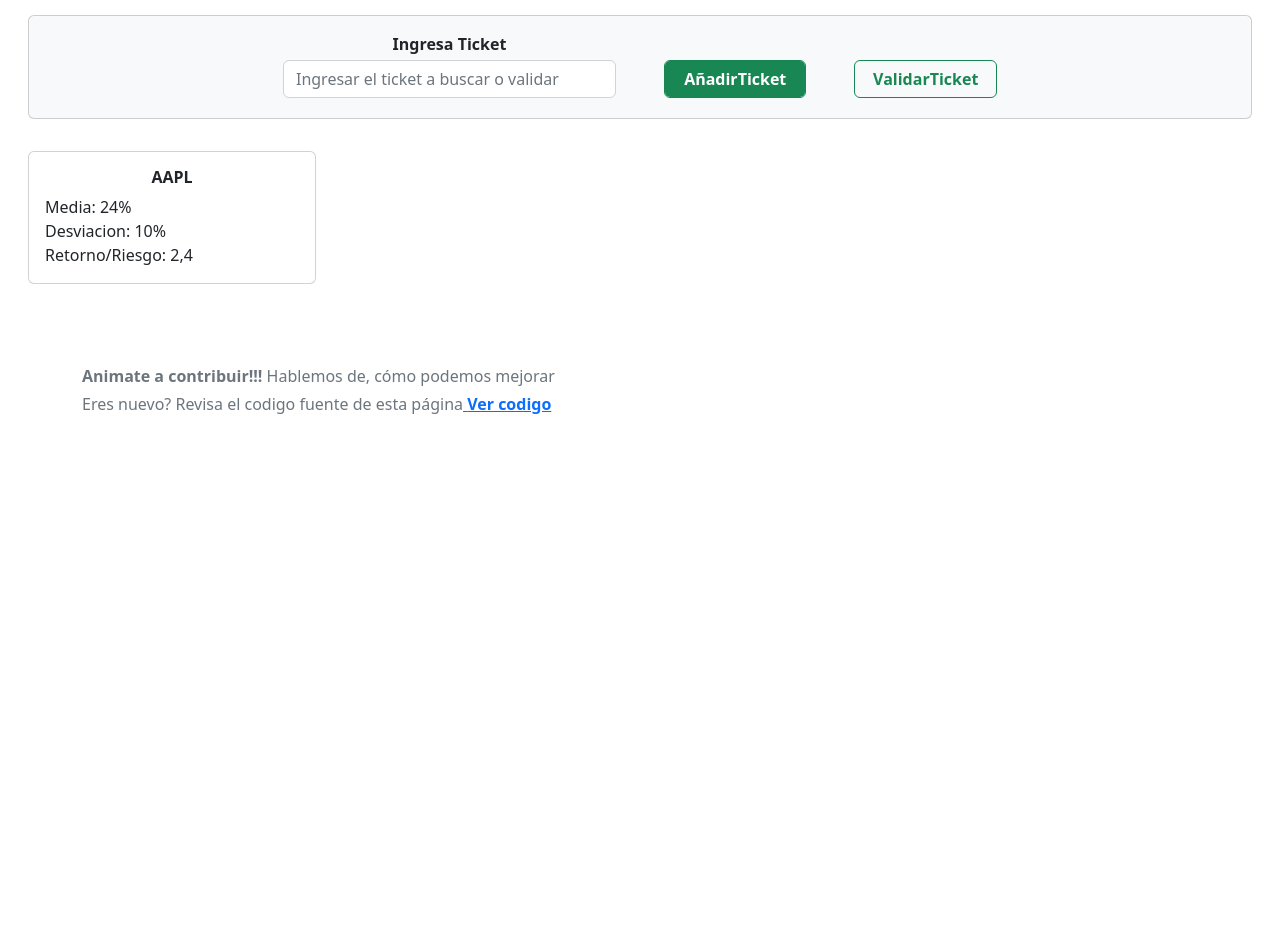
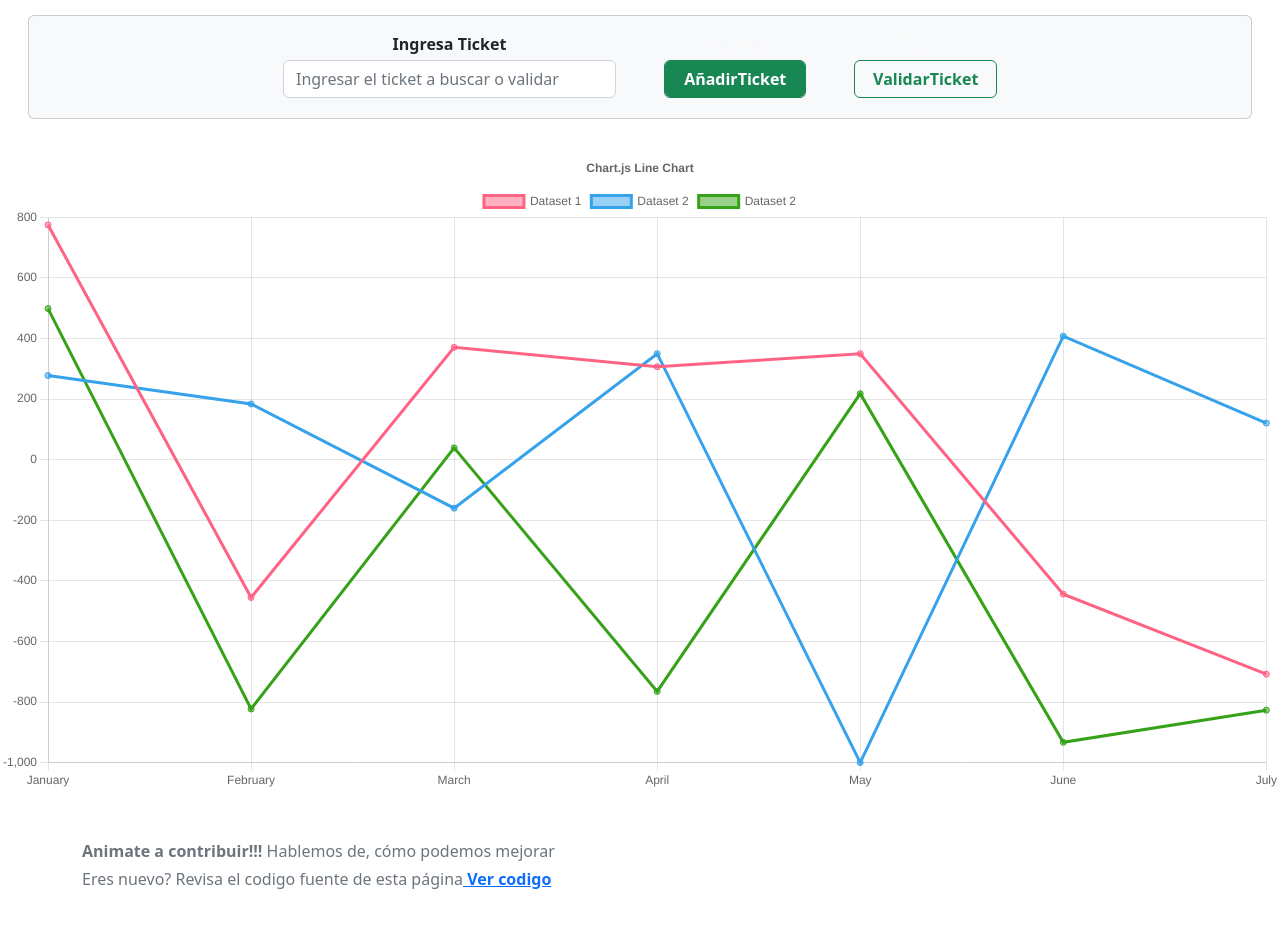
Before and after one commit to benchmarkco/front, a React (Vite) app: page /front/portfolio in a window 1280 px wide. Shown: the part 500-1428 px from the top of the page. Before the commit the page ends 964 px from the top, so only its background shows below. Built offline with nearby package versions, Linux system fonts and the light colour scheme.

Commit message:
chart js in project

```diff
--- a/package.json
+++ b/package.json
@@ -11,14 +11,17 @@
   },
   "dependencies": {
     "bootstrap": "^5.2.2",
+    "chart.js": "^3.9.1",
     "gh-pages": "^4.0.0",
     "react": "^18.2.0",
     "react-bootstrap": "^2.5.0",
+    "react-chartjs-2": "^4.3.1",
     "react-dom": "^18.2.0",
     "react-hook-form": "^7.36.1",
     "react-router-dom": "^6.4.1"
   },
   "devDependencies": {
+    "@faker-js/faker": "^7.6.0",
     "@types/react": "^18.0.17",
     "@types/react-dom": "^18.0.6",
     "@vitejs/plugin-react": "^2.1.0",
--- a/src/components/PortfolioOptimization/Portfolio.jsx
+++ b/src/components/PortfolioOptimization/Portfolio.jsx
@@ -2,18 +2,96 @@ import { useEffect, useState } from "react"
 import { useForm } from 'react-hook-form'
 
 
+import {
+  Chart as ChartJS,
+  CategoryScale,
+  LinearScale,
+  PointElement,
+  LineElement,
+  Title,
+  Tooltip,
+  Legend,
+} from 'chart.js';
+import { Line } from 'react-chartjs-2';
+import { faker } from '@faker-js/faker';
+
+ChartJS.register(
+  CategoryScale,
+  LinearScale,
+  PointElement,
+  LineElement,
+  Title,
+  Tooltip,
+  Legend
+);
+
+
+export const options = {
+  responsive: true,
+  plugins: {
+    legend: {
+      position: 'top',
+    },
+    title: {
+      display: true,
+      text: 'Chart.js Line Chart',
+    },
+  },
+};
+
+const labels = ['January', 'February', 'March', 'April', 'May', 'June', 'July'];
+
+export const data = {
+  labels,
+  datasets: [
+    {
+      label: 'Dataset 1',
+      data: labels.map(() => faker.datatype.number({ min: -1000, max: 1000 })),
+      borderColor: 'rgb(255, 99, 132)',
+      backgroundColor: 'rgba(255, 99, 132, 0.5)',
+    },
+    {
+      label: 'Dataset 2',
+      data: labels.map(() => faker.datatype.number({ min: -1000, max: 1000 })),
+      borderColor: 'rgb(53, 162, 235)',
+      backgroundColor: 'rgba(53, 162, 235, 0.5)',
+    },
+    {
+      label: 'Dataset 2',
+      data: labels.map(() => faker.datatype.number({ min: -1000, max: 1000 })),
+      borderColor: 'rgb(53, 162, 23)',
+      backgroundColor: 'rgba(53, 162, 23, 0.5)',
+    },
+  ],
+};
+
 const Portoflio = () => {
   const { register, handleSubmit } = useForm({});
   const [stock, setStock] = useState({});
+  const [returns, setReturns] = useState({});
   const [listStock, setListStock] = useState([]);
 
 
   const onSubmit = async data => {
-    let url = `https://www.alphavantage.co/query?function=TIME_SERIES_DAILY&symbol=${data.ticket}&apikey=SJDPIN79U565HQYM`
+    let url = `http://localhost:5000/${data.ticket}`
     const response = await fetch(url);
     const fetch_data = await response.json();
-    console.log([fetch_data])
+
+    const stock_prices = JSON.parse(fetch_data.describe).stock
+    const stock_returns = JSON.parse(fetch_data.describe).stock_return
+    const graph_data = JSON.parse(fetch_data.data)
+    console.log(graph_data)
+
+    setStock(stock_prices)
+    setReturns(stock_returns)
+    setListStock(current => [...current, {'ticket': data.ticket, 'data_return': stock_returns}]);
   }
+
+  useEffect(() => {
+   console.log(listStock)
+  },
+  [listStock])
+
 
   return (
 
@@ -76,22 +154,30 @@ const Portoflio = () => {
 
       <div className="row mx-3 my-3">
 
-        <div className="col-md-3 my-3">
+
+
+        {listStock.map((stock, index) => (
+        <div key={index} className="col-md-3 my-3">
           <div className="card">
             <div className="card-body">
-            <h6 className="card-title fw-bold text-center">AAPL</h6>
+            <h6 className="card-title fw-bold text-center">{stock.ticket.toUpperCase()}</h6>
 
-              Media: 24%
+              Mean: {((stock.data_return.mean * 100 ) * 252).toFixed(2)}
               <br />
-              Desviacion: 10%
+              Median: {((stock.data_return['50%'] * 100 )* 252).toFixed(2) }
               <br />
-              Retorno/Riesgo: 2,4
+              Risk: {((stock.data_return.std  * 100 ) * Math.sqrt(252)).toFixed(2)}
+              <br />
+              Mean/Risk: 2,4
             </div>
           </div>
         </div>
+        ))}
 
 
       </div>
+
+      <Line options={options} data={data} />
 
 
       </>
--- a/src/pages/Index.jsx
+++ b/src/pages/Index.jsx
@@ -18,7 +18,7 @@ function Index() {
     <CardContainer>
         <Card img_link= { ImageTax }
               title="Conversor de tasas de interes"
-              description = "En simples palabras, es el precio por el uso del dinero que el prestamista se compromete a pagar.     "
+              description = "En simples palabras, es el precio por el uso del dinero que el prestamista se compromete."
               created_by= "Santiago Tamayo - AndresFerro"
               goto_link = "/front/tax"
         />
```
Also changed, not shown: 1 other file (tests, documents, lock files or other folders).
